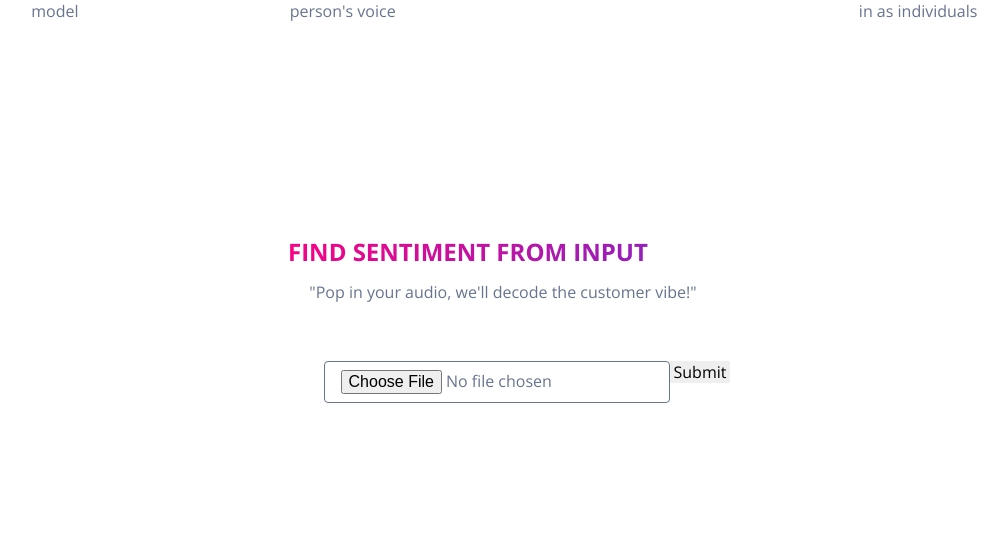
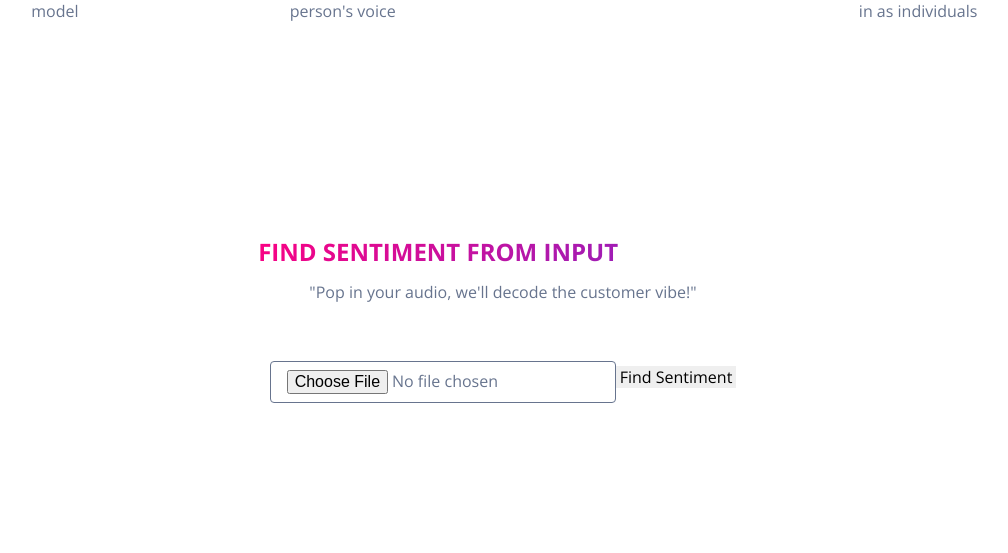
Before and after one commit to PriyankaSoni2004/vitality, a Flask app: page / in a window 1280 px wide. Shown: the part 944-1497 px from the top of the page, without its empty margins (137-1145 px from the left). Run offline with Flask 2, Linux system fonts and the light colour scheme; parts of the project's set-up code (start-up, migrations or seed data) failed here and were passed over.

Commit message:
graph working
Signed-off-by: Rakshit Gondwal <98955085+rakshitgondwal@users.noreply.github.com>

```diff
--- a/app.py
+++ b/app.py
@@ -120,7 +120,7 @@ def home():
     if request.method == "GET":
         return render_template("index.html")
     if request.method == "POST":
-        file = request.files["file"]
+        file = request.files.get("input")
         if file:
             filename = secure_filename(file.filename)
             file_path = os.path.join(app.config['UPLOAD_FOLDER'], filename)
--- a/static/scripts/scripts.js
+++ b/static/scripts/scripts.js
@@ -24,65 +24,58 @@ $(document).ready(function () {
                 processData: false,
             })
                 .done((response) => {
+                    val_ang = Math.round(parseFloat(response["score_angry"]) * 10000) / 100
+                    val_dis = Math.round(parseFloat(response["score_disgust"]) * 10000) / 100
+                    val_fea = Math.round(parseFloat(response["score_fear"]) * 10000) / 100
+                    val_hap = Math.round(parseFloat(response["score_happy"]) * 10000) / 100
                     val_neu = Math.round(parseFloat(response["score_neutral"]) * 10000) / 100
-                    val_cal = Math.round(parseFloat(response["score_calm"]) * 10000) / 100
-                    val_hap = Math.round(parseFloat(response["score_happy"]) * 10000) / 100
                     val_sad = Math.round(parseFloat(response["score_sad"]) * 10000) / 100
-                    val_ang = Math.round(parseFloat(response["score_angry"]) * 10000) / 100
-                    val_fea = Math.round(parseFloat(response["score_fearful"]) * 10000) / 100
-                    val_dis = Math.round(parseFloat(response["score_disgust"]) * 10000) / 100
-                    val_sur = Math.round(parseFloat(response["score_surprised"]) * 10000) / 100
+                    val_sur = Math.round(parseFloat(response["score_surprise"]) * 10000) / 100
 
                     $("#sentiment-overlay-content").html(`
-                        <h2>PROMINENT SENTIMENT</h2>
+                        <h2>Sentiment:</h2>
                         <p id="prominent-sentiment">` + response["prominent_sentiment"] + `</p>
                         <div id="sentiment-info">
                             <div id="sentiment-table">
                                 <table class="table">
                                     <thead>
-                                        <th scope="col">&#128566;</th>
                                         <th scope="col">SENTIMENT</th>
                                         <th scope="col">VALUE</th>
                                     </thead>
                                     <tbody>
                                         <tr>
                                             <td>&#128528;</td>
+                                            <td>angry</td>
+                                            <td>` + val_ang + `%</td>
+                                        </tr>
+                                        <tr>
+                                            <td>&#128524;</td>
+                                            <td>disgust</td>
+                                            <td>` + val_dis + `%</td>
+                                        </tr>
+                                        <tr>
+                                            <td>&#128512;</td>
+                                            <td>fear</td>
+                                            <td>` + val_fea + `%</td>
+                                        </tr>
+                                        <tr>
+                                            <td>&#128532;</td>
+                                            <td>happy</td>
+                                            <td>` + val_hap + `%</td>
+                                        </tr>
+                                        <tr>
+                                            <td>&#128544;</td>
                                             <td>neutral</td>
                                             <td>` + val_neu + `%</td>
                                         </tr>
                                         <tr>
-                                            <td>&#128524;</td>
-                                            <td>calm</td>
-                                            <td>` + val_cal + `%</td>
-                                        </tr>
-                                        <tr>
-                                            <td>&#128512;</td>
-                                            <td>happy</td>
-                                            <td>` + val_hap + `%</td>
-                                        </tr>
-                                        <tr>
-                                            <td>&#128532;</td>
+                                            <td>&#128552;</td>
                                             <td>sad</td>
                                             <td>` + val_sad + `%</td>
                                         </tr>
                                         <tr>
-                                            <td>&#128544;</td>
-                                            <td>angry</td>
-                                            <td>` + val_ang + `%</td>
-                                        </tr>
-                                        <tr>
-                                            <td>&#128552;</td>
-                                            <td>fearful</td>
-                                            <td>` + val_fea + `%</td>
-                                        </tr>
-                                        <tr>
                                             <td>&#129314;</td>
-                                            <td>disgust</td>
-                                            <td>` + val_dis + `%</td>
-                                        </tr>
-                                        <tr>
-                                            <td>&#128562;</td>
-                                            <td>surprised</td>
+                                            <td>surprise</td>
                                             <td>` + val_sur + `%</td>
                                         </tr>
                                     </tbody>
@@ -96,18 +89,18 @@ $(document).ready(function () {
                     new Chart(chart, {
                         type: 'radar',
                         data: {
-                            labels: ['neutral', 'calm', 'happy', 'sad', 'angry', 'fearful', 'disgust', 'surprised'],
+                            labels: ['angry', 'disgust', 'fear', 'happy', 'neutral', 'sad', 'surprise'],
                             datasets: [{
                                 label: 'Sentiment',
-                                data: [val_neu, val_cal, val_hap, val_sad,val_ang,val_fea,val_dis,val_sur],
+                                data: [val_ang, val_dis, val_fea, val_hap, val_neu, val_sad, val_sur],
                                 fill: true,
-                                color: '#FFFFFF',
+                                color: '#000000',
                                 backgroundColor: 'rgba(255, 99, 132, 0.5)',
                                 borderColor: 'rgb(255, 99, 132)',
-                                pointBackgroundColor: '#FFFFFF',
-                                pointBorderColor: '#FFFFFF',
-                                pointHoverBackgroundColor: '#FFFFFF',
-                                pointHoverBorderColor: '#FFFFFF'
+                                pointBackgroundColor: '#000000',
+                                pointBorderColor: '#000000',
+                                pointHoverBackgroundColor: '#000000',
+                                pointHoverBorderColor: '#000000'
                             }]
                         },
                         options: {
@@ -117,7 +110,7 @@ $(document).ready(function () {
                                 },
                                 legend: {
                                     labels: {
-                                        color: 'rgb(255, 255, 255)',
+                                        color: 'rgb(0, 0, 0)',
                                         fontSize: 18
                                     }
                                 }
@@ -125,13 +118,13 @@ $(document).ready(function () {
                             scales: {
                                 r: {
                                     angleLines: {
-                                        color: 'rgba(255, 255, 255, 0.8)'
+                                        color: 'rgba(0, 0, 0, 0.8)'
                                     },
                                     grid: {
-                                        color: 'rgba(255, 255, 255, 0.8)'
+                                        color: 'rgba(0, 0, 0, 0.8)'
                                     },
                                     pointLabels: {
-                                        color: 'rgb(255, 255, 255)',
+                                        color: 'rgb(0, 0, 0)',
                                         fontSize: 20
                                     },
                                     ticks: {
--- a/templates/index.html
+++ b/templates/index.html
@@ -188,18 +188,25 @@
           </div>
         </section>
         <section id="target2" class="home-container04">
-        <form method="POST", action="/" enctype="multipart/form-data">
+          <form method="POST" action="/">
               <div class="home-container05">
                 <h1 class="home-text03">&nbsp; FIND SENTIMENT FROM INPUT</h1>
                 <span class="home-text04">
                   "Pop in your audio, we'll decode the customer vibe!"
                 </span>
+                <div class="home-container06">
+                  <div id="div-media">
+                    <input type="file" id="form-input-media" class="home input" name="audio-file" />
                   </div>
-          <div class="home-container06">
-            <input type="file" placeholder="placeholder" class="home input" name="file"/>
-            <input type="submit" value="Submit"/>
+                  <div class="submit-button">
+                    <input type="submit" id="btn-find-sentiment" class="btn btn-success" value="Find Sentiment" />
+                  </div>
                 </div>
           </form>
+          <!-- The overlay results section -->
+          <div id="sentiment-overlay">
+            <div id="sentiment-overlay-content"></div>
+          </div>
         </section>
         <section id="target1" class="home-testimonials">
           <div class="home-container07">
@@ -320,6 +327,7 @@
         </footer>
       </div>
     </div>
+
     <script src="https://unpkg.com/@teleporthq/teleport-custom-scripts"></script>
 
     <!-- Bootstrap CDN JS -->
```
Lines whose indentation alone changed are shown as unchanged.
